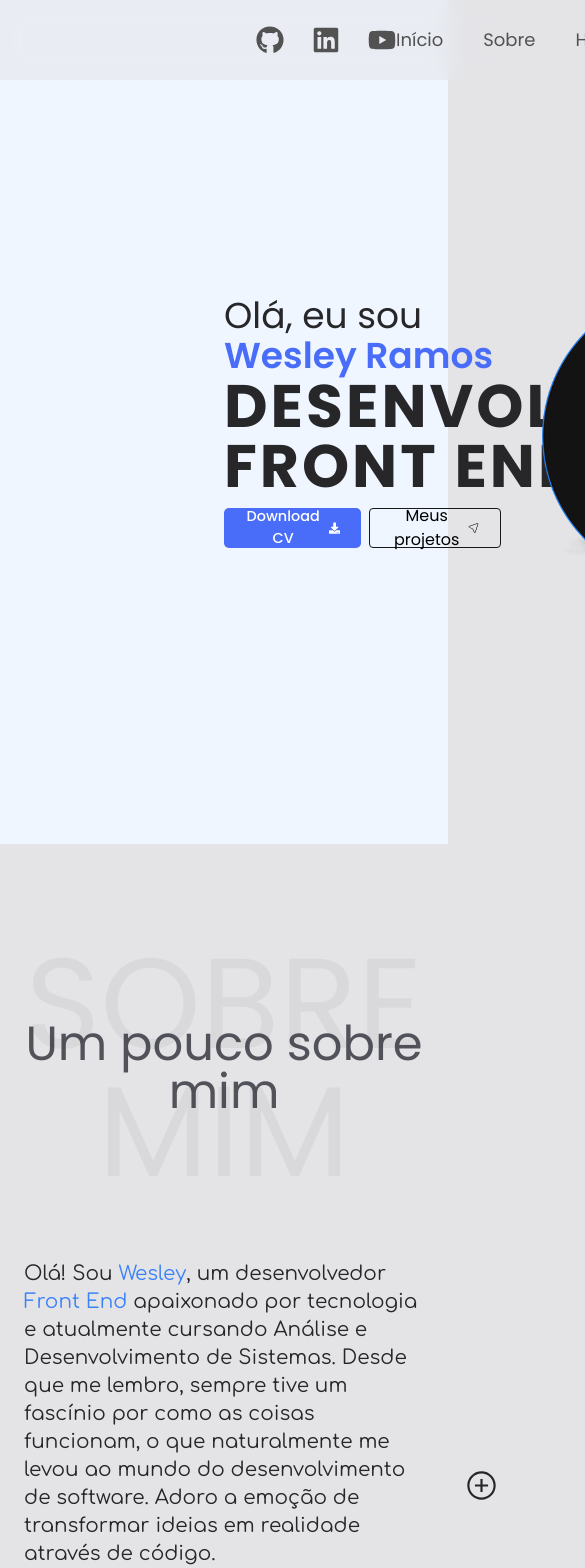
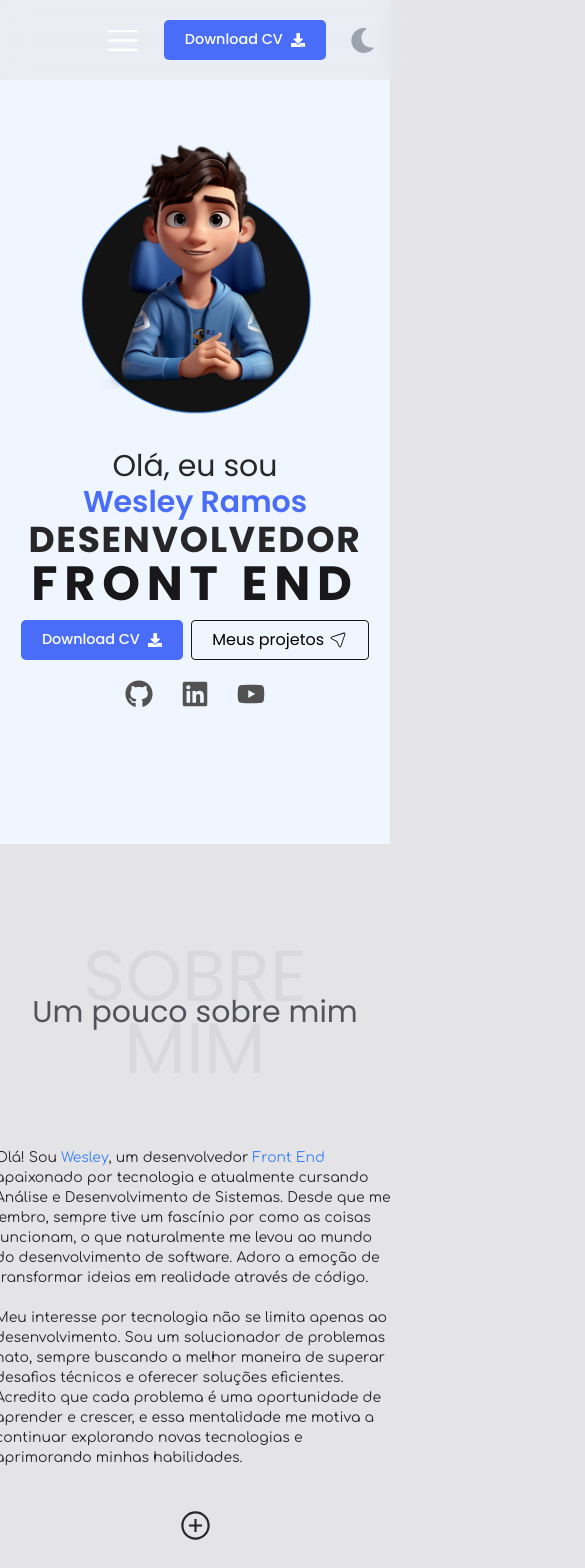
Before and after one commit to WesRamox/Portfolio, a React (Vite) app: page / in a window 390 px wide. Shown: the top 1568 px of the page, 585 px wide, since content can reach past the window. Built offline with nearby package versions, Linux system fonts and the light colour scheme.

Commit message:
Responsive

```diff
--- a/src/components/Navbar/Header.tsx
+++ b/src/components/Navbar/Header.tsx
@@ -1,23 +1,33 @@
 import DownloadCV from "../DownloadCV/DownloadCV"
 import Links from "../Links/Links"
 import ThemeSwitcher from "../ThemeSwitcher/ThemeSwitcher"
+import { RxHamburgerMenu } from "react-icons/rx";
 
 const Header = () => {
 
    return(
-         <nav className="navbar fixed z-50 w-full inset-x-0 xl:px-[18rem] lg:px-[5rem] min-w-[30rem] top-0 h-20 bg-zinc-200 dark:bg-zinc-900 dark:bg-opacity-60 px-64 dark:backdrop-blur-md text-white backdrop-blur-md bg-opacity-50">
-            <div className="flex justify-between items-center h-full">
+         <nav className="navbar fixed z-50 w-full inset-x-0 2xl:px-[18rem] max-[1200px]:w-full lg:px-[5rem] min-w-[30rem] top-0 h-20 bg-zinc-200 dark:bg-zinc-900 dark:bg-opacity-60 px-12 dark:backdrop-blur-md text-white backdrop-blur-md bg-opacity-50">
+            <div className="flex justify-between items-center h-full max-[855px]:justify-center max-[850px]:w-full">
+               <div className="max-[1200px]:hidden">
                   <Links />
-            <ul className="nav-list flex gap-10 text-lg font-normal dark:text-neutral-300 text-neutral-600 ">
+               </div>
+               <div className="max-[855px]:hidden">
+                  <ul className="nav-list flex gap-10 min-[850px]:text-lg font-normal dark:text-neutral-300 text-neutral-600">
                      <li className="nav-item"><a className="dark:hover:text-neutral-500 hover:text-neutral-950" href="#home">Início</a></li>
                      <li className="nav-item"><a className="dark:hover:text-neutral-500 hover:text-neutral-950" href="#about">Sobre</a></li>
                      <li className="nav-item"><a className="dark:hover:text-neutral-500 hover:text-neutral-950" href="#skills">Habilidades</a></li>
                      <li className="nav-item"><a className="dark:hover:text-neutral-500 hover:text-neutral-950" href="#projects">Projetos</a></li>
                      <li className="nav-item"><a className="dark:hover:text-neutral-500 hover:text-neutral-950" href="#contact">Contato</a></li>
                   </ul>
-            <div className="flex gap-4 justify-center items-center">
+               </div>
+               <div className="flex gap-6 max-[855px]:px-5 justify-center items-center">
+                  <div className="max-[855px]:flex hidden">
+                  <RxHamburgerMenu size={35}/>
+                  </div>
+                  <div className="flex gap-6">
                      <DownloadCV />
                      <ThemeSwitcher />
+                  </div>
                </div>
             </div>
          </nav>
--- a/src/components/Presentation/Presentation.tsx
+++ b/src/components/Presentation/Presentation.tsx
@@ -7,19 +7,27 @@ import DownloadCV from '../DownloadCV/DownloadCV'
 const Presentation = () => {
 
    return(
-         <div className='flex justify-between w-full cursor-default'>
-            <div className="left-box flex items-start flex-col justify-center">
-               <p className="text-4xl">Olá, eu sou</p>
-               <h2 className="text-4xl font-semibold">Wesley Ramos</h2>
-               <h1 className="font-bold text-6xl tracking-wider w-60 flex text-start">DESENVOLVEDOR FRONT END</h1>
-               <div className="buttons flex gap-2 items-center justify-center mt-3">
-                  <DownloadCV />
-                  <MyWorksBtn />
+         <div className='flex justify-between w-full max-[768px]:flex-col-reverse max-[768px]:gap-6 items-center cursor-default'>
+            <div className="left-box flex items-start flex-col max-[768px]:items-center justify-center">
+               <p className="text-4xl max-[1400px]:text-3xl">Olá, eu sou</p>
+               <h2 className="text-4xl max-[1400px]:text-3xl font-semibold">Wesley Ramos</h2>
+               <h1 className="font-bold text-6xl tracking-wider w-62 flex text-start max-[768px]:text-center max-[768px]:w-82 max-[1400px]:text-4xl flex-col">
+                  DESENVOLVEDOR
+                  <span className="max-[768px]:text-5xl max-[768px]:tracking-[.14em] dark:text-gray-300 text-zinc-900">FRONT END</span>
+               </h1>
+               <div className="buttons flex max-[768px]:flex-col max-[768px]:gap-5 gap-2 items-center justify-center mt-3">
+                  <div className="flex gap-2">
+                     <DownloadCV />
+                     <MyWorksBtn />
+                  </div>
+                  <div className="hidden justify-center items-center max-[768px]:flex">
+                     <Links />
+                  </div>
                </div>
             </div>
             <div className="right-box lg:justify-center lg:items-center">
-               <img src={present} alt="" className='w-96 min-w-96 rounded-full' />
-               <div className="flex justify-center items-center">
+               <img src={present} alt="" className='w-96 min-w-96 max-[900px]:min-w-72 max-[900px]:w-72 rounded-full' />
+               <div className="flex justify-center items-center max-[768px]:hidden">
                   <Links />
                </div>
 
--- a/src/components/Works/Works.tsx
+++ b/src/components/Works/Works.tsx
@@ -10,7 +10,7 @@ const Works = () => {
 
    let projects = [
       {
-         id: 0,
+         id: 1,
          name: "Temperatura Hoje",
          description: "Este projeto permite aos usuários verificar a temperatura atual em qualquer local. O objetivo principal é proporcionar uma ferramenta simples para acessar informações meteorológicas.",
          image_url: "https://camo.githubusercontent.com/f88ad70b484fe8bd859940827e3ceb24037017f8d04cefe4accd7ce7443212c0/68747470733a2f2f736e6970626f6172642e696f2f4b4e7646344c2e6a7067",
@@ -18,7 +18,7 @@ const Works = () => {
          deploy: ""
       },
       {
-         id: 1,
+         id: 2,
          name: "Market Controller",
          description: "O Market Controller é uma solução robusta e prática para qualquer estabelecimento que lida com uma grande variedade de produtos perecíveis.",
          image_url: "https://camo.githubusercontent.com/a39ff55b0d63aafdadb1147713577862831bf63cfe6eccf1fd01505fd3c0f1af/68747470733a2f2f736e6970626f6172642e696f2f313975445a362e6a7067",
@@ -26,10 +26,10 @@ const Works = () => {
          deploy: ""
       },
       {
-         id: 2,
-         name: "Portfolio",
-         description: "",
-         image_url: "https://camo.githubusercontent.com/a39ff55b0d63aafdadb1147713577862831bf63cfe6eccf1fd01505fd3c0f1af/68747470733a2f2f736e6970626f6172642e696f2f313975445a362e6a7067",
+         id: 3,
+         name: "Meu portfolio",
+         description: "Aqui, você encontrará uma coleção dos meus projetos desenvolvidos ao longo da minha trajetória como desenvolvedor.",
+         image_url: "https://snipboard.io/8nTNau.jpg",
          github: "",
          deploy: ".."
       }
@@ -38,10 +38,12 @@ const Works = () => {
    return(
       <>
       <div className="project-01 rounded max-w-[25rem] flex flex-col bg-zinc-300 dark:bg-black w-full">
-         <img src={projects[0].image_url} className="img-project-01 max-h-[250px]" />
-         <div className="details p-3 min-h-[181px] dark:bg-neutral-800 flex flex-col items-start">
+         <img src={projects[0].image_url} className="img-project-01 h-[250px]" />
+         <div className="details p-3 min-h-[181px] dark:bg-neutral-800 justify-around flex flex-col items-start">
+         <div className="flex flex-col text-start">
             <p className="text-xl dark:text-white ">{projects[0].name}</p>
             <p className="text-sm text-start py-2 dark:text-zinc-300 text-zinc-800">{projects[0].description}</p>
+         </div>
             <div className="stack-links flex justify-between w-full pt-2">
                <div className="stacks flex gap-2">
                   <IconContext.Provider value={{ className: 'stacks' }}>
@@ -59,9 +61,11 @@ const Works = () => {
             </div>
          </div>
       </div>
+
+
       <div className="project-02 rounded max-w-[25rem] flex flex-col bg-zinc-300 dark:bg-black w-full">
-         <img src={projects[1].image_url} className="img-project-02 max-h-[250px]" />
-         <div className="details p-3 min-h-[181px] dark:bg-neutral-800 flex flex-col items-start">
+         <img src={projects[1].image_url} className="img-project-02 h-[250px]" />
+         <div className="details p-3 min-h-[181px] dark:bg-neutral-800 flex flex-col justify-between items-start">
             <div className="flex flex-col text-start">
                <p className="text-xl dark:text-white ">{projects[1].name}</p>
                <p className="text-sm text-start py-2 dark:text-zinc-300 text-zinc-800">{projects[1].description}</p>
@@ -84,24 +88,26 @@ const Works = () => {
             </div>
          </div>
       </div>
+
+
       <div className="project-03 rounded max-w-[25rem] bg-zinc-300 dark:bg-black w-full">
-         <img src={projects[2].image_url} className="img-project-02 max-h-[250px]" />
+         <img src={projects[2].image_url} className="img-project-02 h-[250px]" />
          <div className="details p-3 min-h-[181px] dark:bg-neutral-800 flex flex-col items-start justify-between">
-            <p className="text-xl dark:text-white ">{projects[2].name}</p>
-            <p className="text-sm text-start py-2 dark:text-zinc-300 text-zinc-800">{projects[2].description}</p>
+            <div className="flex flex-col text-start">
+               <p className="text-xl dark:text-white ">{projects[2].name}</p>
+               <p className="text-sm text-start py-2 dark:text-zinc-300 text-zinc-800">{projects[2].description}</p>
+            </div>
             <div className="stack-links flex justify-between w-full pt-2">
                <div className="stacks flex gap-2">
                   <IconContext.Provider value={{ className: 'stacks' }}>
-                     <FaCss3Alt className="text-[#1172B8]" />
-                     <RiTailwindCssFill title="Tailwind" color="#44a8c3" />
                      <FaReact title="React" color="#53C1DE" />
                      <SiTypescript title="Typescript" color="#3178c6" />
+                     <RiTailwindCssFill title="Tailwind" color="#44a8c3" />
                   </IconContext.Provider>
                </div>
                <div className="links  flex gap-2">
                   <IconContext.Provider value={{ className: 'stacks' }}>
                      <a href="" target="__blank" title="Visitar" className="hover:text-zinc-400"><FaEye /></a>
-
                      <a href="" target="__blank" title="Repositório" className="hover:text-zinc-400"><DiGithubFull /></a>
                   </IconContext.Provider>
                </div>
--- a/src/pages/About/About.tsx
+++ b/src/pages/About/About.tsx
@@ -4,28 +4,33 @@ import { LiaPlusCircleSolid } from "react-icons/lia";
 const About = () => {
 
    return(
-      <section id="about" className="w-full h-screen min-h-[1050px] gap-16 dark:bg-neutral-950 dark:bg-opacity-10 px-56 flex flex-col pt-24 items-center">
+      <section id="about" className="w-full h-screen max-[1220px]:px-20 max-[520px]:px-2 min-h-[1050px] gap-16 dark:bg-neutral-950 dark:bg-opacity-10 px-56 flex flex-col pt-24 items-center">
       <div className="relative z-[-1] flex cursor-default items-center justify-center text-center">
-         <h3 className="text-5xl absolute dark:text-zinc-200 text-zinc-600">Um pouco sobre mim</h3>
-         <h3 className="text-9xl opacity-5 dark:text-zinc-50">SOBRE MIM</h3>
+         <h3 className="text-5xl absolute dark:text-zinc-200 max-[845px]:text-3xl text-zinc-600">Um pouco sobre mim</h3>
+         <h3 className="text-9xl opacity-5 dark:text-zinc-50 max-[845px]:text-7xl">SOBRE MIM</h3>
       </div>
          <div className="relative gap-10">
-            <div className="about_text max-w-[555px] min-w-[400px] gap-5 flex flex-col justify-around">
-               <h3 className="cursor-default text-xl text-start">
+            <div className="about_text max-w-[555px] max-[1220px]:text-sm text-xl min-w-[400px] gap-5 flex flex-col justify-around">
+               <h3 className="cursor-default text-start">
                   Olá! Sou <span className="text-blue-500">Wesley</span>, um desenvolvedor<span className="text-blue-500"> Front End </span>
                   apaixonado por tecnologia e atualmente cursando Análise e
                   Desenvolvimento de Sistemas. Desde que me lembro, sempre tive um fascínio por
                   como as coisas funcionam, o que naturalmente me levou ao mundo do desenvolvimento de software.
                   Adoro a emoção de transformar ideias em realidade através de código.
                </h3>
-               <p className="cursor-default text-xl text-start">
+               <p className="cursor-default text-start">
                   Meu interesse por tecnologia não se limita apenas ao desenvolvimento.
                   Sou um solucionador de problemas nato, sempre buscando a melhor maneira de superar desafios técnicos e oferecer soluções eficientes.
                   Acredito que cada problema é uma oportunidade de aprender e crescer, e essa mentalidade me
                   motiva a continuar explorando novas tecnologias e aprimorando minhas habilidades.
                </p>
             </div>
-            <div className="absolute top-52 left-full ml-10 ">
+            <div className="absolute top-52 left-full max-[1220px]:hidden ml-10">
+               <button className="flex bg-transparent rounded-full border-none p-0 hover:text-blue-500 transition-all">
+                  <LiaPlusCircleSolid size={35}/>
+               </button>
+            </div>
+            <div className="hidden max-[1220px]:flex justify-center items-center mt-10">
                <button className="flex bg-transparent rounded-full border-none p-0 hover:text-blue-500 transition-all">
                   <LiaPlusCircleSolid size={35}/>
                </button>
--- a/src/pages/Home/Home.tsx
+++ b/src/pages/Home/Home.tsx
@@ -3,7 +3,7 @@ import Presentation from "../../components/Presentation/Presentation"
 const Home = () => {
 
    return (
-      <section id="home" className="w-full h-screen px-56 flex justify-center items-center bg-blue-50 dark:bg-zinc-900">
+      <section id="home" className="w-full h-screen px-56 flex max-[1220px]:px-20 max-[520px]:px-2 justify-center items-center bg-blue-50 dark:bg-zinc-900">
          <div className="flex items-center justify-center spacing">
             <Presentation />
          </div>
--- a/src/pages/Projects/Projects.tsx
+++ b/src/pages/Projects/Projects.tsx
@@ -5,7 +5,7 @@ import Works from "../../components/Works/Works"
 const Projects = () => {
 
    return(
-      <section id="projects" className="w-full gap-5 flex justify-center dark:bg-neutral-950 dark:bg-opacity-10">
+      <section id="projects" className="w-full gap-5 max-[1220px]:px-20 max-[520px]:px-2 flex justify-center dark:bg-neutral-950 dark:bg-opacity-10">
          <div className="box-content w-full mb-10 px-10 spacing flex cursor-default flex-col items-center">
             <h3 className="text-3xl m-10 border-b-[2px] border-y-blue-500 px-1">Meus Projetos</h3>
             <div className="box-projects flex flex-row gap-5 flex-wrap justify-center items-center">
--- a/src/pages/Skills/Skills.tsx
+++ b/src/pages/Skills/Skills.tsx
@@ -3,7 +3,7 @@ import Skill from "../../components/Skill/Skill"
 const Skills = () => {
 
    return(
-      <section id="skills" className="p-20 bg-blue-50 dark:bg-zinc-900">
+      <section id="skills" className="p-20 max-[1220px]:px-20 max-[520px]:px-2 bg-blue-50 dark:bg-zinc-900">
          <div className="flex items-center justify-center">
          <div className="relative z-[0] flex cursor-default items-center justify-center text-center">
             <h3 className="text-4xl absolute dark:text-zinc-200 text-zinc-600">Minhas Habilidades</h3>
```
Lines whose indentation alone changed are shown as unchanged.
